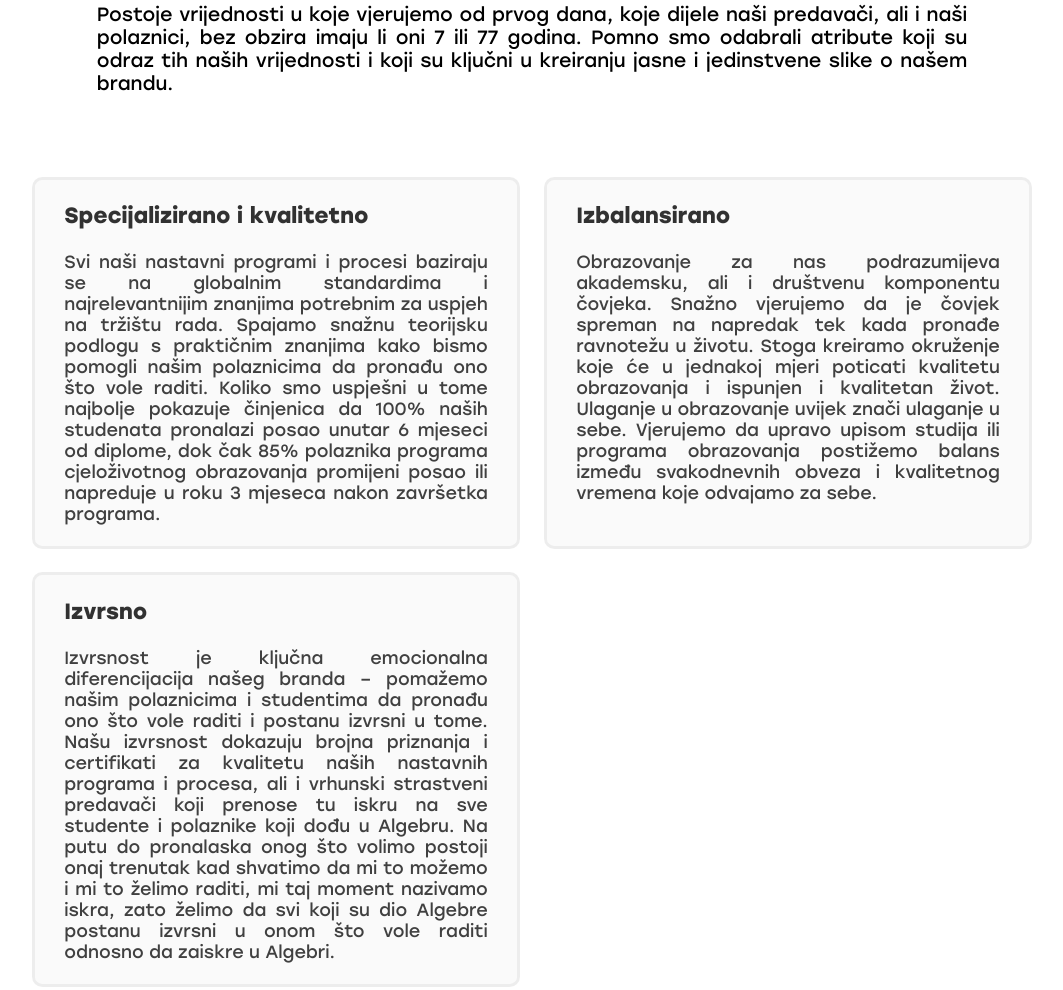
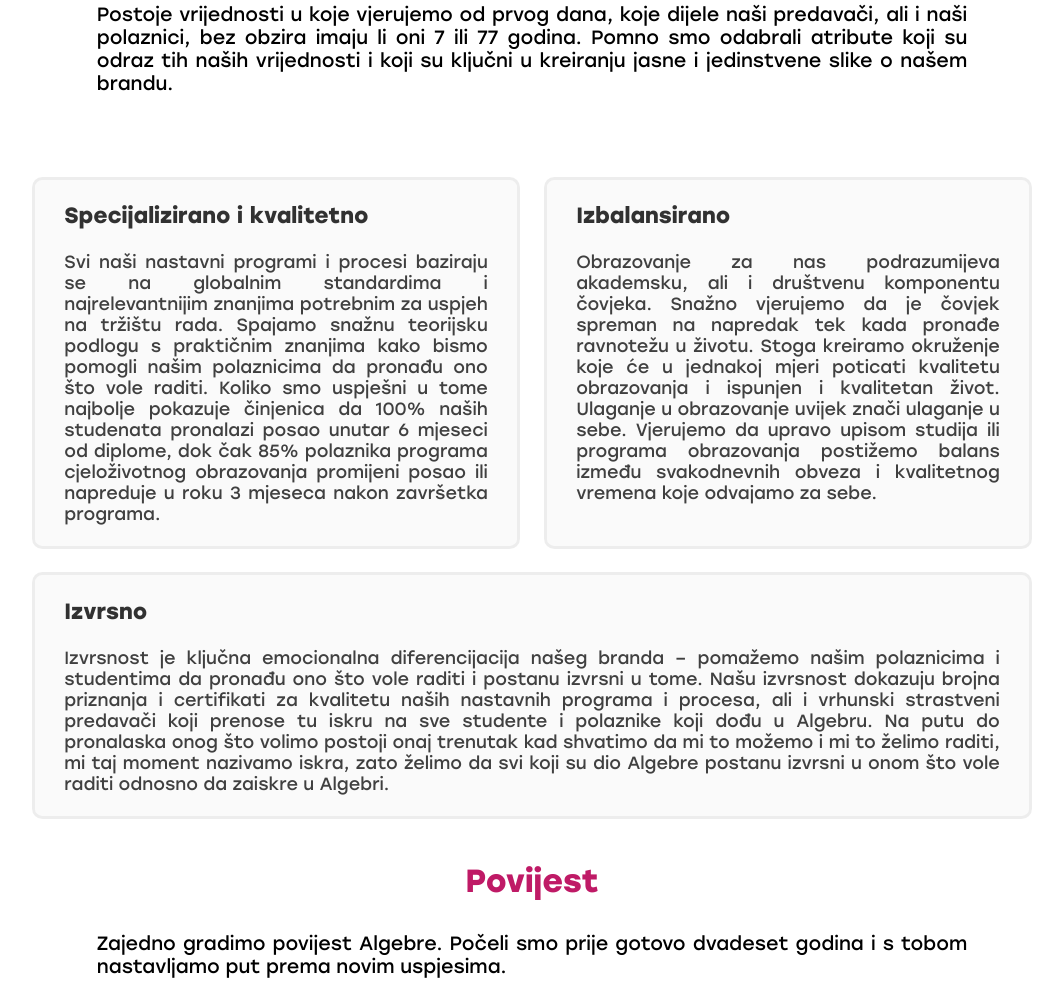
Before and after one commit to lmalecic/SUPIT-Projekt, a plain HTML site: page about.html in a window 1280 px wide. Shown: the part 672-1662 px from the top of the page, without its empty margins (108-1171 px from the left). Drawn offline with Linux system fonts and the light colour scheme.

Commit message:
More content

```diff
--- a/about.css
+++ b/about.css
@@ -40,8 +40,8 @@
 }
 
 .grid-view {
-    display: grid;
-    grid-template-columns: repeat(3, minmax(auto, 1fr));
+    display: flex;
+    flex-wrap: wrap;
     align-items: flex-start;
     justify-content: space-between;
     flex-basis: auto;
@@ -54,10 +54,9 @@
     padding: 1.5em 2em;
     margin: .8em;
     align-self: stretch;
+    min-width: 310px;
 
     font-size: .92em;
-
-
 
     p {
         color: var(--paragraph-color-2);
@@ -120,7 +119,7 @@
 
 @media (max-width: 1526px) {
     .grid-view {
-        grid-template-columns: repeat(2, minmax(auto, 1fr));
+        grid-template-columns: repeat(auto-fill, minmax(auto, 1fr));
     }
 }
 
```
